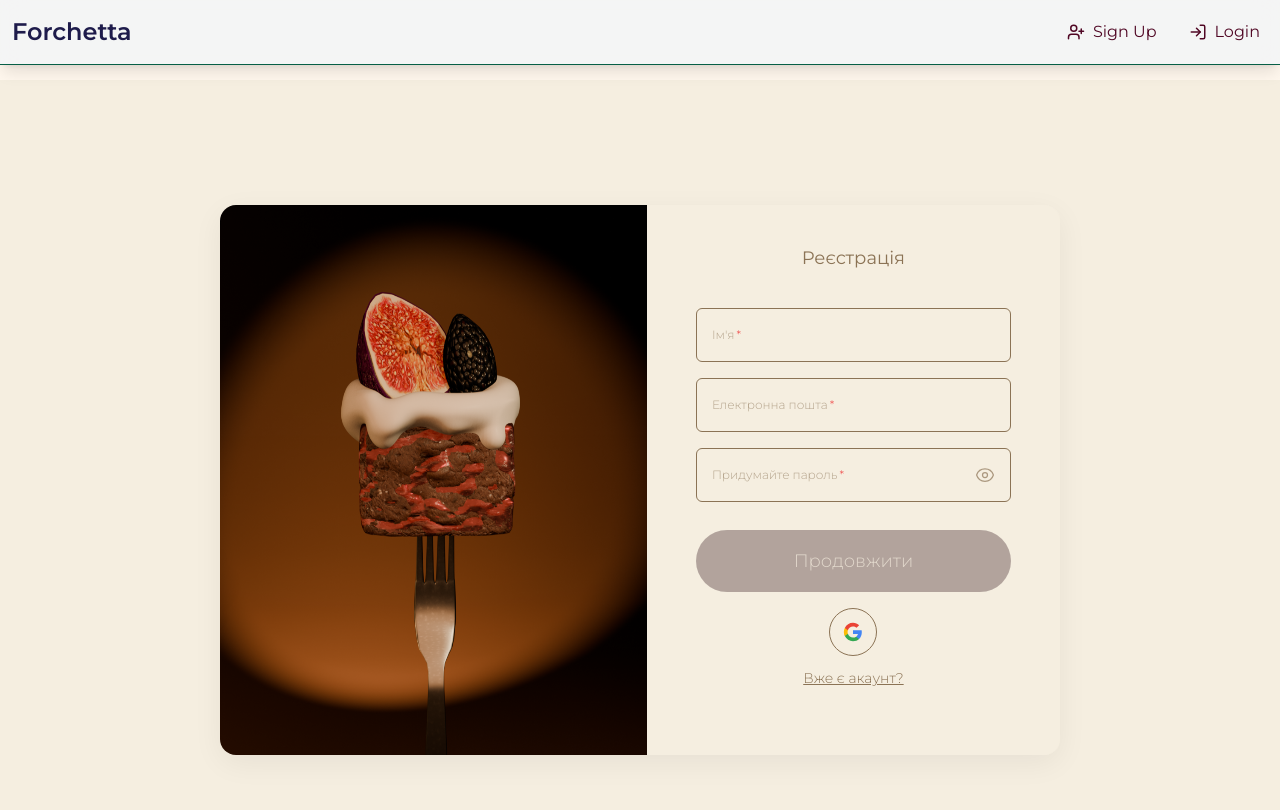
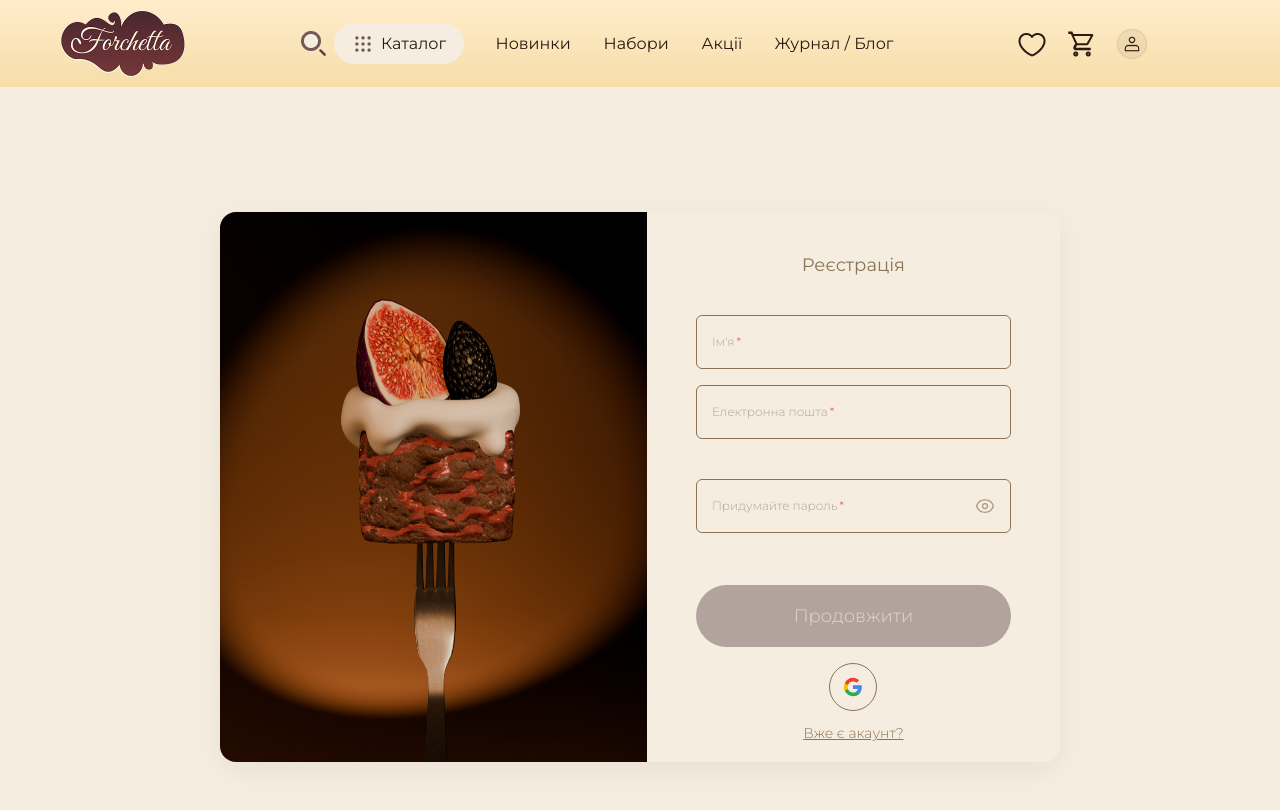
Before and after one commit to koschey77/forchetta, a React (Vite) app in the folder frontend/: page /signup in a window 1280 px wide. Shown: the top 810 px of the page. Built offline with nearby package versions, Linux system fonts and the light colour scheme; no server answers.

Commit message:
adaptive header with logic of auth added

```diff
--- a/frontend/src/App.jsx
+++ b/frontend/src/App.jsx
@@ -12,8 +12,8 @@ import ForgotPasswordPage from './pages/ForgotPasswordPage'
 import ResetPasswordPage from './pages/ResetPasswordPage'
 import CartPage from './pages/CartPage'
 
-import Navbar from './components/Navbar'
 import LoadingSpinner from './components/LoadingSpinner'
+import Header from './components/Header'
 
 
 function App() {
@@ -27,8 +27,13 @@ function App() {
 
   return (
     <div className="min-h-screen bg-orange-50 text-black relative overflow-hidden">
-      <div className="relative z-50 pt-20">
-        <Navbar />
+      {/* Fixed Header for all pages */}
+      <div className="fixed top-0 left-0 right-0 z-50">
+        <Header />
+      </div>
+
+      {/* Main content with top padding for fixed header */}
+      <div className="relative pt-[87px]">
         <Routes>
           <Route path="/" element={<HomePage />} />
           <Route path="/signup" element={!user ? <SignUpPage /> : <Navigate to="/" />} />
--- a/frontend/src/components/Header.jsx
+++ b/frontend/src/components/Header.jsx
@@ -1,20 +1,38 @@
+import { useState } from "react"
+import { Link } from "react-router-dom"
+import { useUserStore } from "../stores/useUserStore"
+
 const Header = () => {
+  const { user, logout } = useUserStore()
+  const [isMobileMenuOpen, setIsMobileMenuOpen] = useState(false)
+  const [isProfileMenuOpen, setIsProfileMenuOpen] = useState(false)
+
+  const toggleMobileMenu = () => {
+    setIsMobileMenuOpen(!isMobileMenuOpen)
+    setIsProfileMenuOpen(false) // Закрываем профильное меню при открытии основного
+  }
+
+  const toggleProfileMenu = () => {
+    setIsProfileMenuOpen(!isProfileMenuOpen)
+    setIsMobileMenuOpen(false) // Закрываем основное меню при открытии профильного
+  }
+
   return (
-    <header className="w-full h-[87px] bg-[#F5EEE0]">
+    <header className="w-full h-[87px] bg-[#F5EEE0] relative">
       <div
-        className="w-full flex items-center justify-between h-[87px] px-[60px] py-[10px]"
+        className="w-full flex items-center justify-between h-[87px] px-4 md:px-[60px] py-[10px]"
         style={{
           background: "linear-gradient(180deg, #FFEDCA 0%, #F6DDAA 100%)",
           maxWidth: "none",
         }}
       >
         {/* Logo */}
-        <div className="w-[125px] h-[67px]">
-          <img src="/forchetta-logo.png" alt="Logo" className="w-full h-full object-contain" />
-        </div>
+        <Link to="/" className="w-[100px] h-[54px] md:w-[125px] md:h-[67px]">
+          <img src="/forchetta-logo.png" alt="Logo" className="w-full h-full object-contain hover:opacity-80 transition" />
+        </Link>
 
-        {/* Navigation Bar */}
-        <nav className="flex items-center gap-8 w-[593px] h-[43px]">
+        {/* Navigation Bar - Hidden on mobile */}
+        <nav className="hidden md:flex items-center gap-8 w-[593px] h-[43px]">
           {/* Search and Catalog */}
           <div className="flex items-center gap-2 w-[163px] h-[41px]">
             {/* Search Icon */}
@@ -49,12 +67,7 @@ const Header = () => {
         </nav>
 
         {/* Right Side Icons */}
-        <div className="flex items-center px-[8px] py-[5px] gap-5 w-[211px] h-[50px]">
-          {/* People Icon */}
-          <button className="w-[30px] h-[30px] hover:opacity-70 transition">
-            <img src="/people.png" alt="Profile" className="w-full h-full" />
-          </button>
-
+        <div className="flex items-center px-[8px] py-[5px] gap-3 md:gap-5 w-auto md:w-[211px] h-[50px] relative">
           {/* Like Icon */}
           <button className="w-[30px] h-[30px] hover:opacity-70 transition">
             <img src="/like.png" alt="Favorites" className="w-full h-full" />
@@ -65,12 +78,157 @@ const Header = () => {
             <img src="/cart.png" alt="Shopping Cart" className="w-full h-full" />
           </button>
 
-          {/* Hamburger Menu */}
-          <button className="w-[45px] h-[40px] hover:opacity-70 transition">
+          {/* Profile Avatar/Icon - Unified with responsive behavior */}
+          <div className="group relative flex items-center">
+            <button
+              onClick={toggleProfileMenu}
+              className="w-[30px] h-[30px] hover:opacity-70 transition relative md:pointer-events-none flex items-center justify-center"
+            >
+              {user?.avatar ? (
+                <img
+                  src={user.avatar}
+                  alt="Profile"
+                  className="w-full h-full rounded-full object-cover border border-[#8B7355]/20"
+                />
+              ) : (
+                <div className="w-full h-full rounded-full bg-[#8B7355]/10 flex items-center justify-center border border-[#8B7355]/20">
+                  <img src="/people.png" alt="Profile" className="w-[18px] h-[18px]" />
+                </div>
+              )}
+            </button>
+
+            {/* Desktop Profile Menu - CSS Only with group-hover */}
+            <div className="absolute top-[40px] right-0 w-[160px] bg-white shadow-lg rounded-lg py-2
+                            opacity-0 invisible group-hover:opacity-100 group-hover:visible
+                            transition-all duration-200 ease-in-out z-50 hidden md:block
+                            hover:opacity-100 hover:visible">
+              {user ? (
+                <>
+                  <div className="px-4 py-2 border-b border-gray-100">
+                    <p className="text-[#2B1A12] text-sm font-medium">{user.name}</p>
+                    <p className="text-[#8B7355] text-xs">{user.email}</p>
+                  </div>
+                  <button
+                    onClick={logout}
+                    className="w-full text-left px-4 py-2 text-[#2B1A12] text-sm hover:bg-[#F5EEE0] transition-colors"
+                  >
+                    Вихід
+                  </button>
+                </>
+              ) : (
+                <>
+                  <Link
+                    to="/signup"
+                    className="block px-4 py-2 text-[#2B1A12] text-sm hover:bg-[#F5EEE0] transition-colors"
+                  >
+                    Реєстрація
+                  </Link>
+                  <Link
+                    to="/login"
+                    className="block px-4 py-2 text-[#2B1A12] text-sm hover:bg-[#F5EEE0] transition-colors"
+                  >
+                    Вхід
+                  </Link>
+                </>
+              )}
+            </div>
+
+            {/* Mobile Profile Menu - Separate menu for mobile profile actions */}
+            {isProfileMenuOpen && (
+              <div
+                className="absolute top-[40px] right-0 w-[200px] bg-white shadow-lg rounded-lg py-2 z-50 md:hidden"
+              >
+                {user ? (
+                  <>
+                    <div className="px-4 py-2 border-b border-gray-100">
+                      <p className="text-[#2B1A12] text-sm font-medium">{user.name}</p>
+                      <p className="text-[#8B7355] text-xs">{user.email}</p>
+                    </div>
+                    <button
+                      onClick={() => {
+                        logout()
+                        setIsProfileMenuOpen(false)
+                      }}
+                      className="w-full text-left px-4 py-2 text-[#2B1A12] text-sm hover:bg-[#F5EEE0] transition-colors"
+                    >
+                      Вихід
+                    </button>
+                  </>
+                ) : (
+                  <>
+                    <Link
+                      to="/login"
+                      className="block px-4 py-2 text-[#2B1A12] text-sm hover:bg-[#F5EEE0] transition-colors"
+                      onClick={() => setIsProfileMenuOpen(false)}
+                    >
+                      Вхід
+                    </Link>
+                    <Link
+                      to="/signup"
+                      className="block px-4 py-2 text-[#2B1A12] text-sm hover:bg-[#F5EEE0] transition-colors"
+                      onClick={() => setIsProfileMenuOpen(false)}
+                    >
+                      Реєстрація
+                    </Link>
+                  </>
+                )}
+              </div>
+            )}
+          </div>
+
+          {/* Hamburger Menu - Only visible on mobile */}
+          <button
+            onClick={toggleMobileMenu}
+            className="block md:hidden w-[40px] h-[35px] hover:opacity-70 transition"
+          >
             <img src="/icon_more.png" alt="Menu" className="w-full h-full" />
           </button>
         </div>
       </div>
+
+      {/* Main Mobile Menu - Navigation only */}
+      {isMobileMenuOpen && (
+        <div
+          className="absolute top-[87px] left-0 w-full bg-[#F5EEE0] shadow-lg z-40 md:hidden"
+          style={{
+            background: "linear-gradient(180deg, #FFEDCA 0%, #F6DDAA 100%)",
+          }}
+        >
+          <div className="px-4 py-6 space-y-6">
+            {/* Search Section */}
+            <div className="flex items-center gap-4">
+              <div className="w-[25px] h-[25px]">
+                <img src="/Swarch.png" alt="Search" className="w-full h-full" />
+              </div>
+              <span className="font-sans text-base text-[#2B1A12]">Пошук</span>
+            </div>
+
+            {/* Catalog Section */}
+            <div className="flex items-center gap-4">
+              <div className="w-6 h-6">
+                <img src="/dots-menu.png" alt="Menu" className="w-full h-full" />
+              </div>
+              <span className="font-sans text-base text-[#2B1A12]">Каталог</span>
+            </div>
+
+            {/* Navigation Links */}
+            <div className="space-y-4 pl-2">
+              <a href="#" className="block font-sans text-base text-[#2B1A12] hover:opacity-70 transition py-2">
+                Новинки
+              </a>
+              <a href="#" className="block font-sans text-base text-[#2B1A12] hover:opacity-70 transition py-2">
+                Набори
+              </a>
+              <a href="#" className="block font-sans text-base text-[#2B1A12] hover:opacity-70 transition py-2">
+                Акції
+              </a>
+              <a href="#" className="block font-sans text-base text-[#2B1A12] hover:opacity-70 transition py-2">
+                Журнал / Блог
+              </a>
+            </div>
+          </div>
+        </div>
+      )}
     </header>
   )
 }
--- a/frontend/src/lib/validation.js
+++ b/frontend/src/lib/validation.js
@@ -1,7 +1,7 @@
 // Валидация email и пароля для форм входа и регистрации
 
 export const emailRegex = /^[a-zA-Z0-9._%+-]+@[a-zA-Z0-9.-]+\.[a-zA-Z]{2,}$/
-export const passwordRegex = /^(?=.*[a-z])(?=.*[A-Z])(?=.*\d)[A-Za-z\d]{8,}$/
+export const passwordRegex = /^(?=.*[a-z])(?=.*[A-Z])(?=.*\d).{8,}$/
 
 export const isValidEmail = (email) => {
   if (!email || typeof email !== 'string') return false
--- a/frontend/src/pages/SignUpPage.jsx
+++ b/frontend/src/pages/SignUpPage.jsx
@@ -155,7 +155,8 @@ const SignUpPage = () => {
                 </div>
 
                 {/* Email Input */}
-                <div className="relative mb-4">
+                <div className="mb-4">
+                  <div className="relative">
                     <input
                       id="email"
                       required
@@ -172,11 +173,16 @@ const SignUpPage = () => {
                         <span className="text-red-500 ml-0.5">*</span>
                       </div>
                     )}
-                  {errors.email && <div className="text-red-500 text-[13px] mt-1 ml-1">{errors.email}</div>}
+                  </div>
+                  {/* Резервируемое место для ошибки */}
+                  <div className="text-red-500 text-[13px] mt-1 ml-1 h-[20px] flex items-start">
+                    {errors.email || ""}
+                  </div>
                 </div>
 
                 {/* Password Input */}
-                <div className="relative mb-5">
+                <div className="mb-5">
+                  <div className="relative">
                     <input
                       id="password"
                       required
@@ -201,7 +207,11 @@ const SignUpPage = () => {
                     >
                       {showPassword ? <EyeSlashIcon /> : <EyeIcon />}
                     </button>
-                  {errors.password && <div className="text-red-500 text-[13px] mt-1 ml-1">{errors.password}</div>}
+                  </div>
+                  {/* Резервируемое место для ошибки */}
+                  <div className="text-red-500 text-[13px] mt-1 ml-1 h-[20px] flex items-start">
+                    {errors.password || ""}
+                  </div>
                 </div>
 
                 <button
```
Also changed, not shown: frontend/src/pages/ForgotPasswordPage.jsx (+7 -2 lines), frontend/src/pages/HomePage.jsx (+2 -5 lines), frontend/src/pages/LoginPage.jsx (+14 -4 lines), frontend/src/pages/ResetPasswordPage.jsx (+7 -2 lines). Lines whose indentation alone changed are shown as unchanged.
